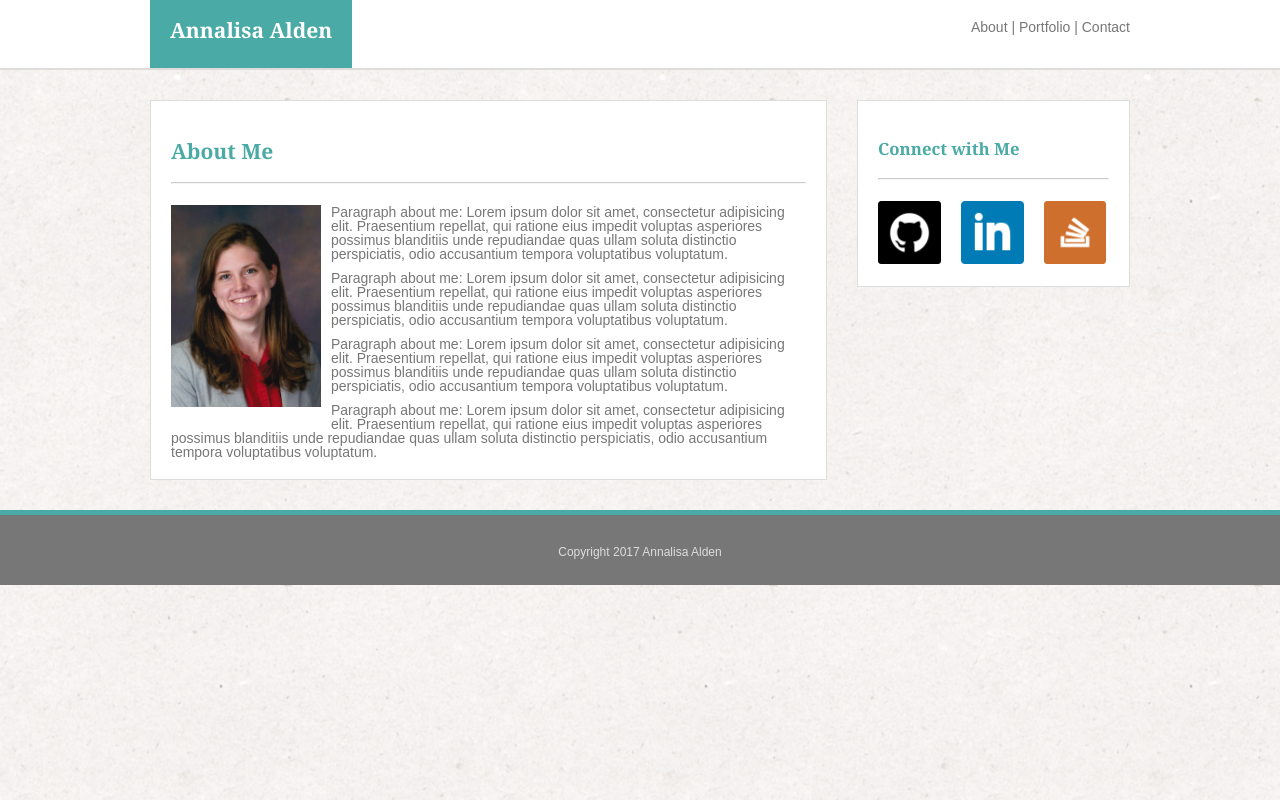
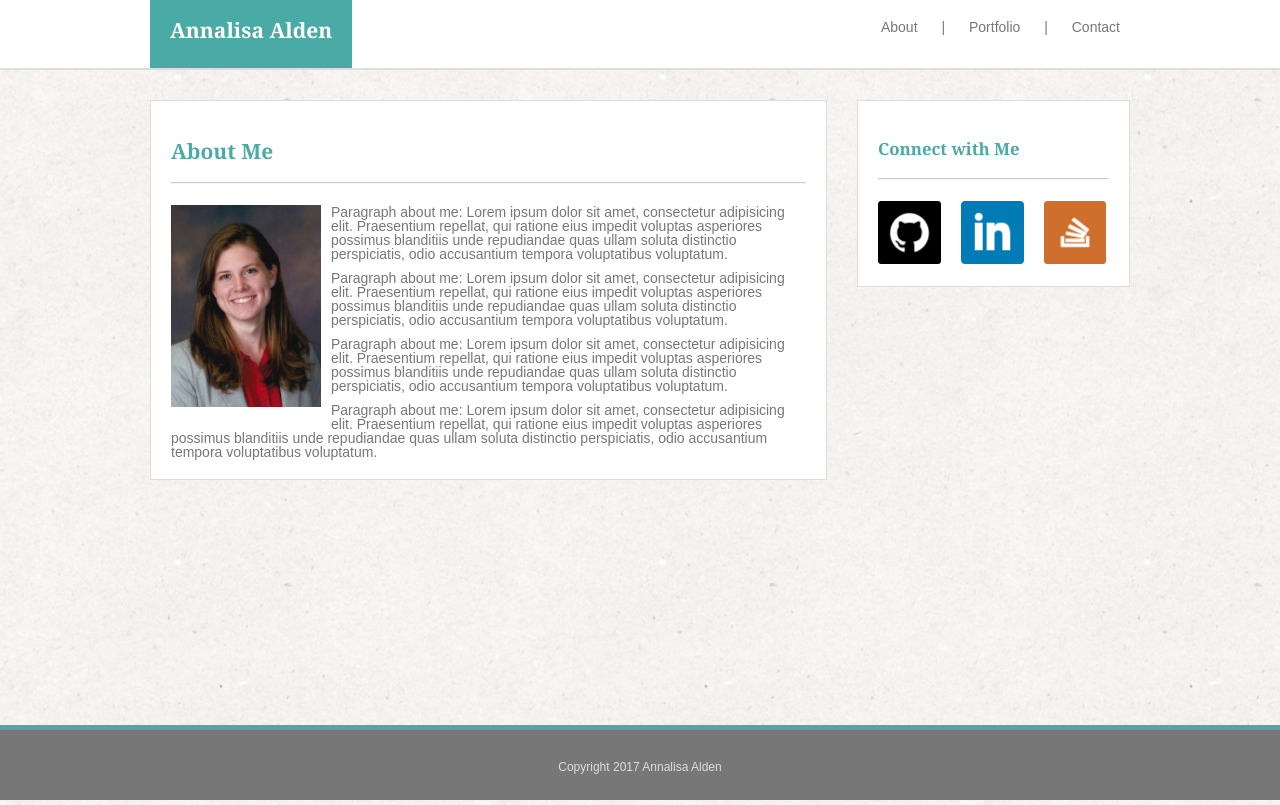
Before and after one commit to iamtheluckyest/iamtheluckyest.github.io, a plain HTML site: page index.html in a window 1280 px wide. Drawn offline with Linux system fonts and the light colour scheme; files that its build step writes are made by us from their sources.

Commit message:
fix sticky footer

```diff
--- a/assets/css/style.css
+++ b/assets/css/style.css
@@ -13,15 +13,17 @@
 html {
 	margin:0px;
 	padding:0px;
-
+	min-height: 100%;
+	position:relative;
 }
 
 body {
-	margin:0px;
+	margin:0px 0px 75px 0px;
 	color: #777777;
 	background: url("../images/ricepaper2.png") repeat fixed center;
 	font-family: 'Arial', 'Helvetica Neue', Helvetica, sans-serif;
 	font-size: 14px;
+
 }
 
 h1,
@@ -63,6 +65,7 @@ nav ul {
 nav li {
 	display: inline;
 	list-style: none;
+	padding: 10px 10px;
 }
 
 nav li a {
@@ -108,6 +111,7 @@ section {
 .main-column {
 	width:70%;
 	float: left;
+	margin-bottom: 20px;
 }
 
 .side-column {
@@ -156,7 +160,8 @@ footer {
 	line-height: 75px;
 	font-size: 12px;
 	text-align: center;
-	position:relative;
+	position:absolute;
+	left:0px;
 	bottom:0px;
 }
 
```
